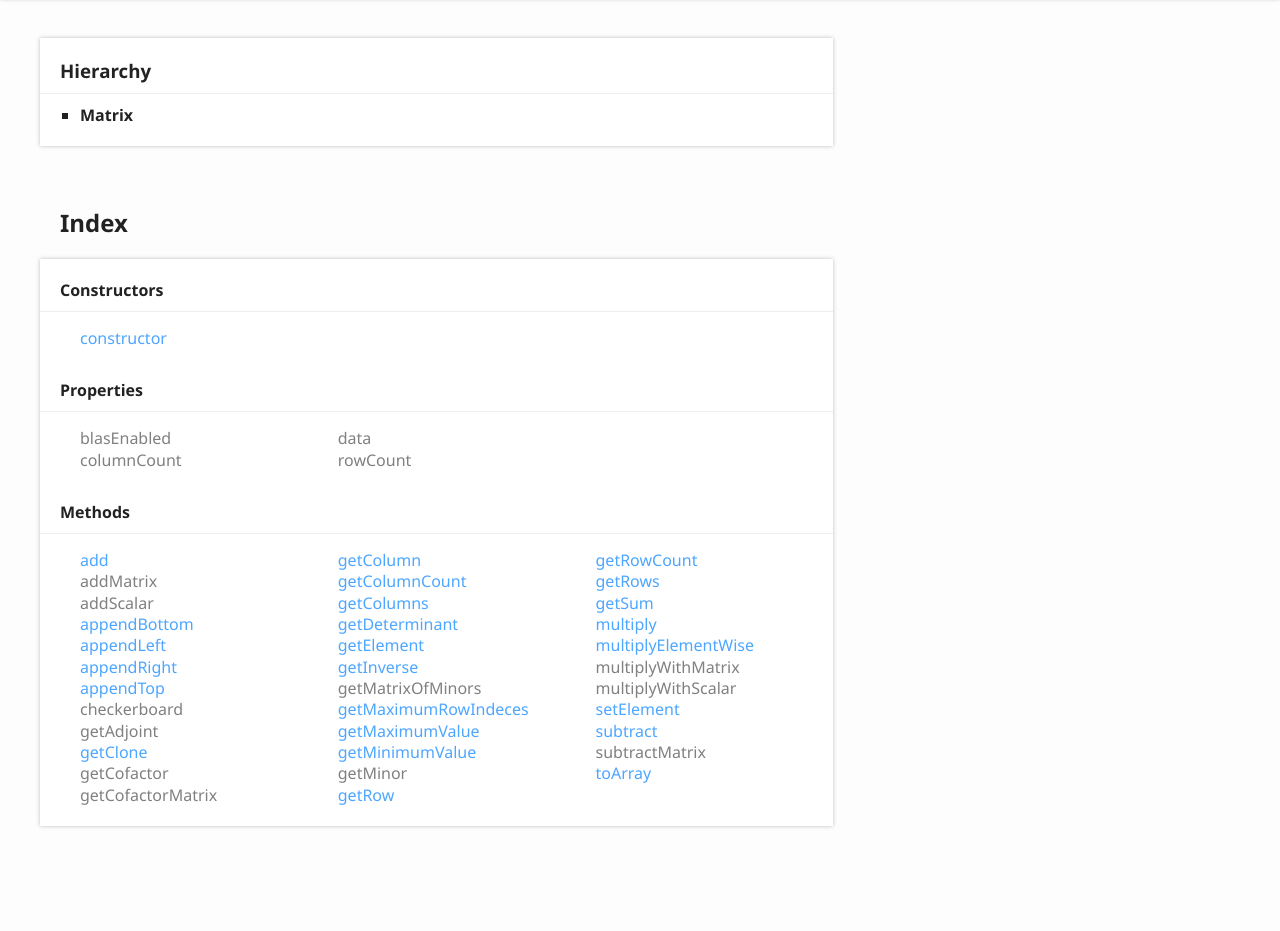
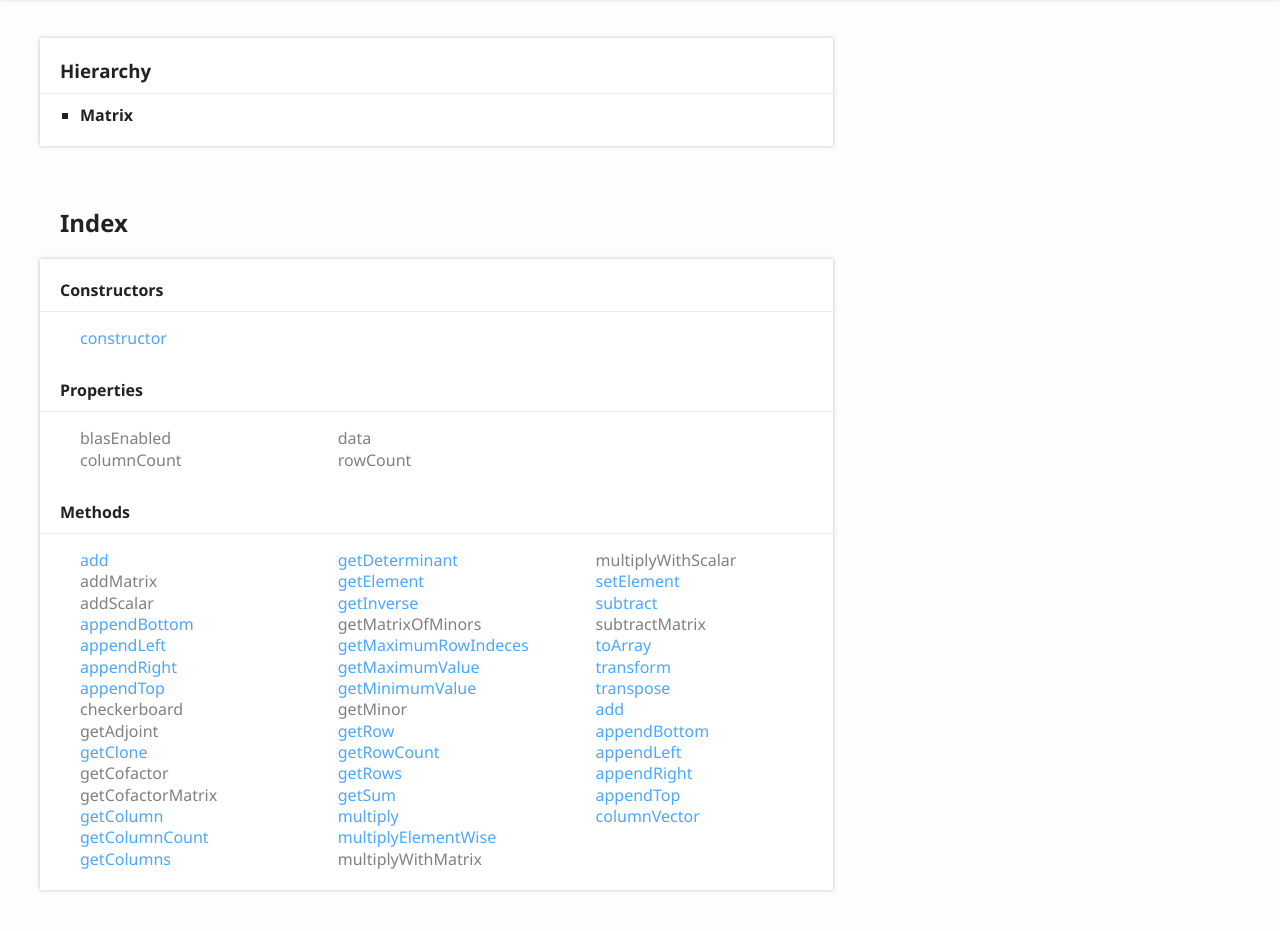
Before and after one commit to lankpro/AI-Machine-Learning, a plain HTML site: page docs/classes/_math_linear_algebra_matrix_.matrix.html in a window 1280 px wide. Shown: the part 157-1088 px from the top of the page. Drawn offline with Linux system fonts and the light colour scheme.

Commit message:
Release v1.1.1.

```diff
--- a/docs/classes/_math_linear_algebra_matrix_.matrix.html
+++ b/docs/classes/_math_linear_algebra_matrix_.matrix.html
@@ -134,4 +134,12 @@
 								<li class="tsd-kind-method tsd-parent-kind-class"><a href="_math_linear_algebra_matrix_.matrix.html#subtract" class="tsd-kind-icon">subtract</a></li>
 								<li class="tsd-kind-method tsd-parent-kind-class tsd-is-private"><a href="_math_linear_algebra_matrix_.matrix.html#subtractmatrix" class="tsd-kind-icon">subtract<wbr>Matrix</a></li>
 								<li class="tsd-kind-method tsd-parent-kind-class"><a href="_math_linear_algebra_matrix_.matrix.html#toarray" class="tsd-kind-icon">to<wbr>Array</a></li>
-								<li class="tsd-kind-method tsd-parent-kind-class"><a href="_math_li
+								<li class="tsd-kind-method tsd-parent-kind-class"><a href="_math_linear_algebra_matrix_.matrix.html#transform" class="tsd-kind-icon">transform</a></li>
+								<li class="tsd-kind-method tsd-parent-kind-class"><a href="_math_linear_algebra_matrix_.matrix.html#transpose" class="tsd-kind-icon">transpose</a></li>
+								<li class="tsd-kind-method tsd-parent-kind-class tsd-is-static"><a href="_math_linear_algebra_matrix_.matrix.html#add-1" class="tsd-kind-icon">add</a></li>
+								<li class="tsd-kind-method tsd-parent-kind-class tsd-is-static"><a href="_math_linear_algebra_matrix_.matrix.html#appendbottom-1" class="tsd-kind-icon">append<wbr>Bottom</a></li>
+								<li class="tsd-kind-method tsd-parent-kind-class tsd-is-static"><a href="_math_linear_algebra_matrix_.matrix.html#appendleft-1" class="tsd-kind-icon">append<wbr>Left</a></li>
+								<li class="tsd-kind-method tsd-parent-kind-class tsd-is-static"><a href="_math_linear_algebra_matrix_.matrix.html#appendright-1" class="tsd-kind-icon">append<wbr>Right</a></li>
+								<li class="tsd-kind-method tsd-parent-kind-class tsd-is-static"><a href="_math_linear_algebra_matrix_.matrix.html#appendtop-1" class="tsd-kind-icon">append<wbr>Top</a></li>
+								<li class="tsd-kind-method tsd-parent-kind-class tsd-is-static"><a href="_math_linear_algebra_matrix_.matrix.html#columnvector" class="tsd-kind-icon">column<wbr>Vector</a></li>
+								<li class="tsd-kind-method tsd-parent-kind-class tsd-is-static
```
